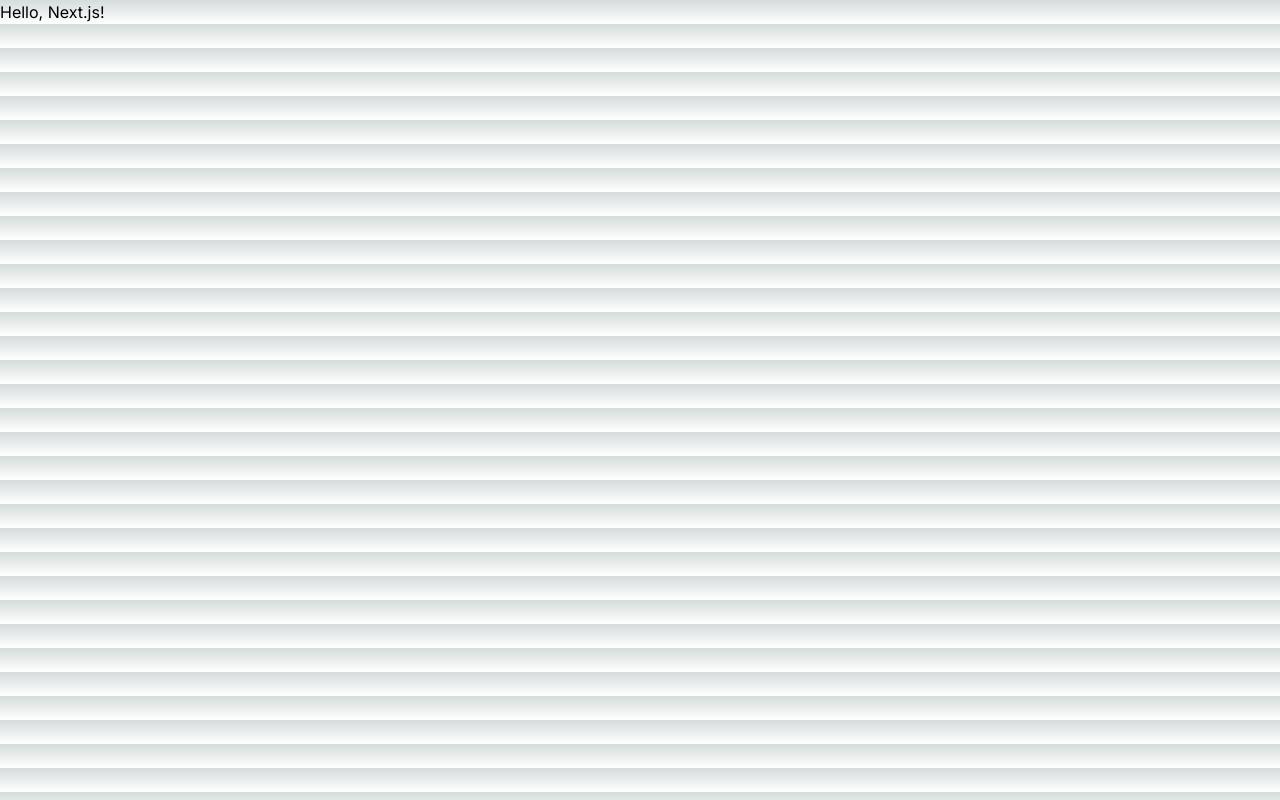
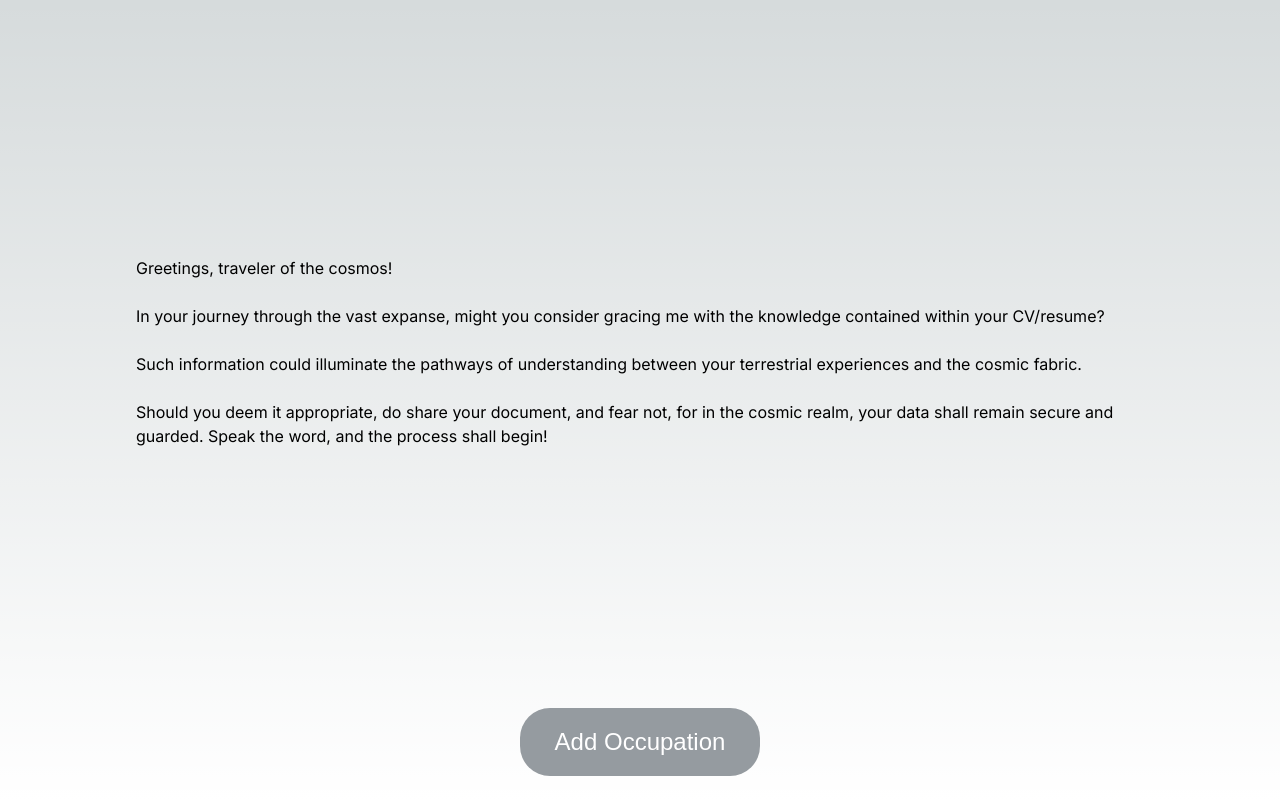
Before and after one commit to asycodes/tss-demo2, a Next.js app: page /journey in a window 1280 px wide. Built offline with nearby package versions, Linux system fonts and the light colour scheme.

Commit message:
routing init and journey init

```diff
--- a/src/app/journey/page.jsx
+++ b/src/app/journey/page.jsx
@@ -1,4 +1,209 @@
+"use client"
+import { useRouter } from 'next/navigation'
+import { useState, useEffect } from "react";
+import { motion } from "framer-motion";
+import styles from './styles.module.css'
+// First page theyll see for the app!
 
 export default function Page() {
-    return <h1>Hello, Next.js!</h1>
+    const router = useRouter()
+
+    const [upload, setUpload] = useState(false);
+    const [uploaded, setUploaded] = useState(false);
+
+    const [speechVisible, setSpeechVisible] = useState(true);
+    const [searchJob, setSearchJob] = useState("");
+
+    //temp
+    const [search, setSearch] = useState(false);
+    const [selectedJobs, setSelectedJobs] = useState([]);
+    const [confirmJobs, setConfirmJobs] = useState(false);
+    const [toggleInput, setToggleInput] = useState(false);
+
+    function handleYes() {
+        setUpload(true);
+      }
+      function handleNo() {
+        router.push('/occupations')
+      }
+
+      function handleUploaded(e) {
+        setUploaded(true);
+      }
+
+      function handleNext() {
+        router.push('/confirm')
+      }
+
+      function handleJobChange(e) {
+        const inputJob = e.target.value;
+        setSearchJob(inputJob);
+      }
+      function handleSearchJob() {
+        //make api call here later
+        setSearch(true);
+      }
+      function selectJob(e) {
+        const job = e.target.value;
+        setSelectedJobs([...selectedJobs, job]);
+        setSearch(false);
+      }
+      function handleConfirm() {
+        setConfirmJobs(true);
+      }
+
+      function handleAddOccupation() {
+        setSpeechVisible(false);
+        setToggleInput(true);
+      }
+    return (
+        <div className="mainDiv">
+        <div className="flex flex-col items-center justify-center h-screen">
+          <motion.div
+            className={styles.IntroTextDiv}
+            initial={{ y: 0, opacity: 0 }}
+            animate={{
+              y: speechVisible ? 10 : -500,
+              opacity: speechVisible ? 1 : 0,
+              height: speechVisible ? 1000 : 0,
+            }}
+            transition={{
+              ease: "easeInOut",
+              type: "spring",
+              stiffness: 30,
+              duration: 3,
+            }}
+          >
+            <h2>
+              Greetings, traveler of the cosmos! <br /> <br />
+              In your journey through the vast expanse, might you consider
+              gracing me with the knowledge contained within your CV/resume?
+              <br /> <br />
+              Such information could illuminate the pathways of understanding
+              between your terrestrial experiences and the cosmic fabric. <br />
+              <br /> Should you deem it appropriate, do share your document, and
+              fear not, for in the cosmic realm, your data shall remain secure
+              and guarded. Speak the word, and the process shall begin!
+            </h2>
+          </motion.div>
+
+          <motion.div
+            className={styles.TextDiv}
+            initial={{ y: 0, opacity: 0 }}
+            animate={{ y: 0, opacity: 1 }}
+            transition={{
+              ease: "easeInOut",
+              type: "spring",
+              stiffness: 50,
+              duration: 5,
+            }}
+          >
+            {toggleInput ? (
+              <input
+                type="text"
+                className={styles.jobsInput}
+                placeholder="Find Occupation"
+              ></input>
+            ) : (
+              <button className={styles.button} onClick={handleAddOccupation}>
+                Add Occupation
+              </button>
+            )}
+          </motion.div>
+
+          {/* <div>
+              <input
+                list="job"
+                id="job"
+                type="text"
+                placeholder="type job here"
+                onChange={handleJobChange}
+                value={searchJob}
+              ></input>
+              <button onClick={handleSearchJob}>search</button>
+            </div> */}
+          {/* {search ? (
+              <div>
+                <button onClick={selectJob} value="job 1">
+                  job 1 result
+                </button>
+                <button onClick={selectJob} value="job 2">
+                  job 2 result
+                </button>
+                <button onClick={selectJob} value="job 3">
+                  job 3 result
+                </button>
+              </div>
+            ) : null} */}
+
+          {/* <div>Selected Jobs</div>
+            <div>{selectedJobs}</div>
+            <button onClick={handleConfirm}>Confirm Jobs</button>
+            {confirmJobs ? (
+              <motion.div
+                initial={{ y: 0, opacity: 0 }}
+                animate={{ y: 10, opacity: 1 }}
+                transition={{
+                  delay: 0,
+                  ease: "linear",
+                  type: "spring",
+                  stiffness: 50,
+                  duration: 2,
+                }}
+                className={styles.buttonRow}
+              >
+                <button className={styles.button} onClick={handleYes}>
+                  Yes
+                </button>
+                <button className={styles.button} onClick={handleNo}>
+                  No
+                </button>
+              </motion.div>
+            ) : null} */}
+
+          {upload ? (
+            <motion.div
+              className={styles.TextDiv}
+              initial={{ y: 0, opacity: 0 }}
+              animate={{ y: 10, opacity: 1 }}
+              transition={{
+                delay: 0,
+                ease: "linear",
+                type: "spring",
+                stiffness: 50,
+                duration: 2,
+              }}
+            >
+              <p>Please upload your CV below</p>
+              <input
+                onChange={handleUploaded}
+                className={styles.uploadCV}
+                type="file"
+              ></input>
+            </motion.div>
+          ) : null}
+          {uploaded ? (
+            <motion.div
+              className={styles.TextDiv}
+              initial={{ y: 0, opacity: 0 }}
+              animate={{ y: 10, opacity: 1 }}
+              transition={{
+                delay: 0,
+                ease: "linear",
+                type: "spring",
+                stiffness: 50,
+                duration: 2,
+              }}
+            >
+              <p>Thank you, your CV has been uploaded.</p>
+              <button onClick={handleNext} className={styles.button}>
+                Next
+              </button>
+            </motion.div>
+          ) : null}
+        </div>
+      </div>
+    )
+
+
   }
--- /dev/null
+++ b/src/app/journey/styles.module.css
@@ -0,0 +1,162 @@
+.buttonRow {
+    width: 100%;
+    flex-direction: row;
+    display: flex;
+    justify-content: center;
+    align-items: center;
+  }
+
+  .test {
+    background-color: aqua;
+    color: #000;
+  }
+
+  .button {
+    margin: 1rem;
+    background-color: #959ba0;
+    border: none;
+    border-radius: 30px;
+    padding-top: 1rem;
+    padding-bottom: 1rem;
+    /* padding-left: 1.5rem;
+    padding-right: 1.5rem; */
+    color: white;
+    width: 15rem;
+    font-size: 1.5rem;
+    font-family: "Josefin Sans", sans-serif;
+  }
+
+  .jobsInput {
+    width: 13rem;
+    color: white;
+    background-color: #959ba0;
+    border: none;
+    border-radius: 30px;
+    margin: 1rem;
+    padding-top: 1rem;
+    padding-bottom: 1rem;
+    padding-left: 1rem;
+    padding-right: 1rem;
+    font-size: 1.5rem;
+    font-family: "Josefin Sans", sans-serif;
+  }
+
+  .stellaTextDiv {
+    margin: 1rem;
+    border: solid 0.1rem black;
+
+    height: fit-content;
+    padding: 1rem;
+    display: flex;
+    width: 80%;
+    flex-direction: column;
+    justify-content: center;
+    align-items: center;
+  }
+
+  .IntroTextDiv {
+    height: fit-content;
+    padding: 0.5rem;
+    display: flex;
+    width: 80%;
+    flex-direction: column;
+    justify-content: center;
+    align-items: center;
+  }
+
+  .TextDiv {
+    height: fit-content;
+    padding: 0.5rem;
+    display: flex;
+    width: 80%;
+    flex-direction: column;
+    justify-content: center;
+    align-items: center;
+  }
+  .uploadCV {
+    width: 80%;
+  }
+  .input {
+    width: 95%;
+    margin: 0.5rem;
+    height: 10rem;
+  }
+  .occupationInput {
+    width: 100%;
+    height: 1.5rem;
+  }
+
+  .addJobsDiv {
+    display: flex;
+    flex-direction: row;
+    align-items: center;
+    justify-content: center;
+  }
+  .addButton {
+    padding-left: 0.5rem;
+    padding-right: 0.5rem;
+    border-radius: 20%;
+    width: min-content;
+    height: min-content;
+    border: none;
+    margin: 0.5rem;
+  }
+  .jobDiv {
+    width: 100%;
+    display: flex;
+    flex-direction: column;
+    justify-content: center;
+    align-items: center;
+    text-align: start;
+  }
+
+  .title {
+    margin: 0.5rem;
+    width: 100%;
+  }
+  .editableSubtitle {
+    width: 70%;
+    margin: 0.5rem;
+  }
+
+  .editableSubtitleDiv {
+    width: 100%;
+    flex-direction: row;
+    display: flex;
+    align-items: center;
+    justify-content: center;
+  }
+
+  .editTitle {
+    width: 70%;
+    margin-left: 0.3rem;
+    font-size: 1rem;
+  }
+  .editDoneButtonDiv {
+    width: 30%;
+  }
+
+  .bubblesDiv {
+    width: 100vw;
+    height: 100vh;
+    display: flex;
+    flex-wrap: wrap;
+    position: absolute;
+  }
+
+  .bubbleDiv {
+    width: 50%;
+    height: 50%;
+    display: flex;
+  }
+  .bubble {
+    width: 10rem;
+    height: 10rem;
+    border-radius: 50%;
+    opacity: 20%;
+
+    /* transition: width 5s height 5s;
+    transition-timing-function: ease-in-out; */
+    transition: transform 0.5s;
+    /* transition: height 5s; */
+  }
--- a/src/app/page.js
+++ b/src/app/page.js
@@ -6,7 +6,13 @@ import Link from 'next/link'
 export default function Home() {
   return (
     <div>
-      <h1> HELLO WORLD</h1>
+      <div className='flex items-center justify-center h-screen'>
+        <div className='text-center'>
+          <h1>Losts? We Provide You Potential</h1>
+          <h3>Your Journey, Your Way: Transform your career the smarter way!</h3>
+        </div>
+      </div>
+
       <Link href="/journey">Our App</Link>
     </div>
   )
```
